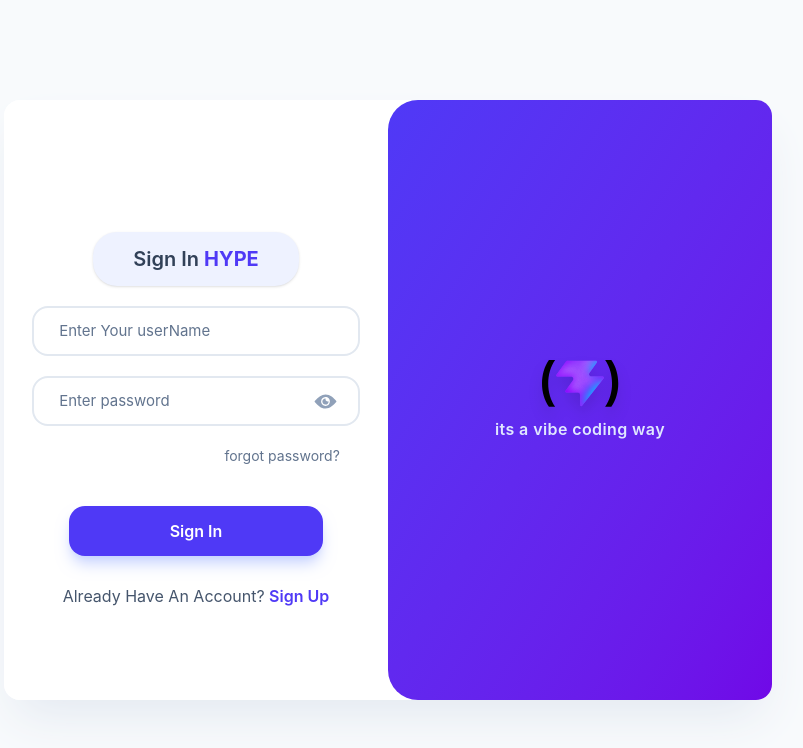
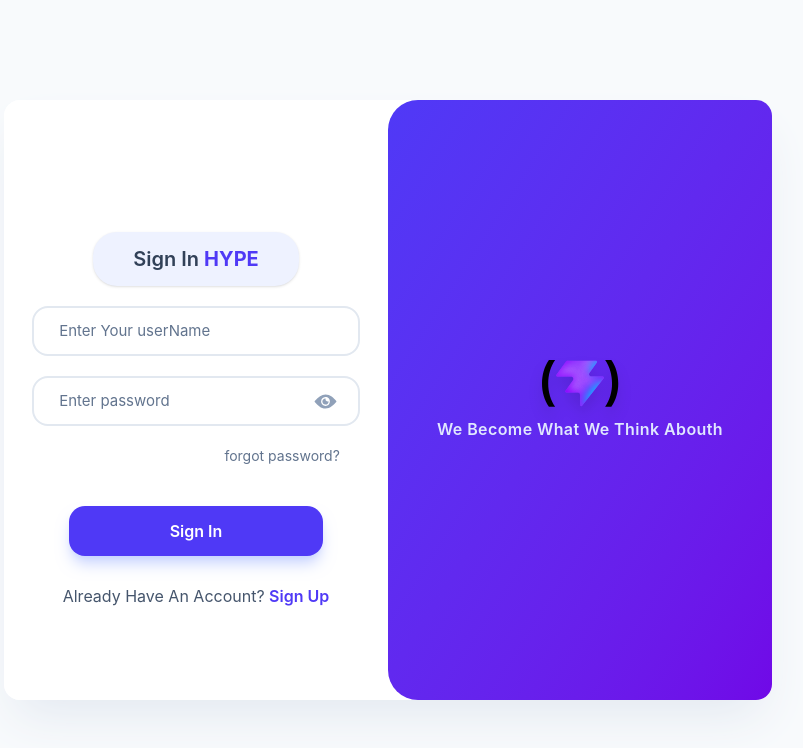
Before and after one commit to vikal230/connect-hub, a React (Vite) app in the folder frontend/: page /signin in a window 1280 px wide. Shown: the top 748 px of the page, without its empty margins (252-1055 px from the left). Built offline with nearby package versions, Linux system fonts and the light colour scheme; no server answers.

Commit message:
update signIn file path fix

```diff
--- a/frontend/src/pages/SignIn.jsx
+++ b/frontend/src/pages/SignIn.jsx
@@ -277,7 +277,7 @@ const SignIn = () => {
 
         <div className="md:w-[50%] h-full hidden lg:flex justify-center items-center bg-gradient-to-br from-indigo-600 to-violet-700 flex-col gap-[10px] text-white text-[16px] font-semibold rounded-l-[30px]">
           <img src={logo} alt="vite image" className="drop-shadow-xl" />
-          <p className="tracking-wide text-indigo-100">its a vibe coding way</p>
+          <p className="tracking-wide text-indigo-100">We Become What We Think Abouth</p>
         </div>
       </div>
     </div>
```
